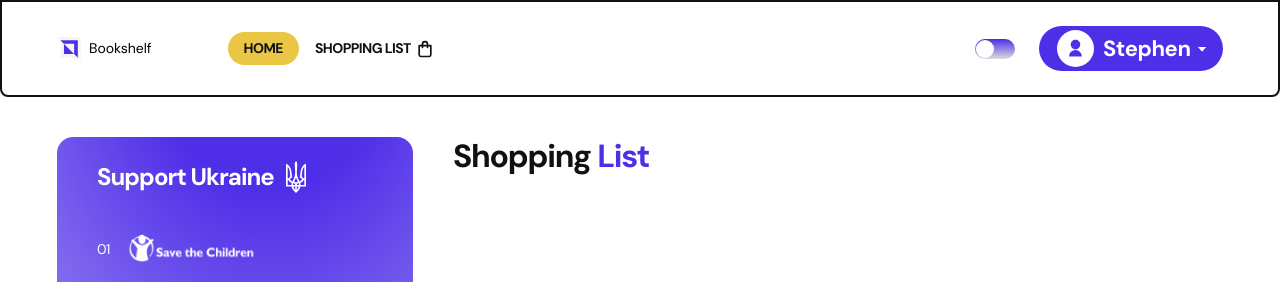
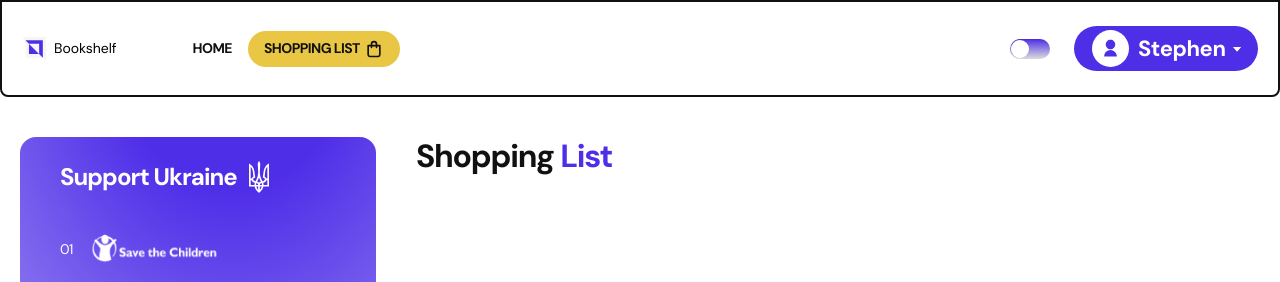
Before and after one commit to OPshenichnyi/Project-web_book, a website built with Parcel: page src/shopping-list.html in a window 1280 px wide. Shown: the top 282 px of the page. Built offline with nearby package versions, Linux system fonts and the light colour scheme.

Commit message:
fixed container and some features added

```diff
--- a/src/css/categories.css
+++ b/src/css/categories.css
@@ -1,5 +1,4 @@
 .categories {
-
   margin-bottom: 40px;
   width: 100%;
   height: 228px;
@@ -66,26 +65,19 @@
   transition: var(--default-transition);
 }
 
-
-@media screen and (min-width: 768px)  {
-
+@media screen and (min-width: 768px) {
   .categories {
     height: 472px;
     width: 329px;
   }
-
-
-
-
-
 }
 @media screen and (min-width: 1280px) {
   .container {
-    max-width: 1206px;
+    max-width: 1440px;
   }
-  .categories{
+
+  .categories {
     width: 348px;
     margin-bottom: 86px;
   }
-
 }
--- a/src/css/common.css
+++ b/src/css/common.css
@@ -83,7 +83,6 @@ body {
     margin-bottom: unset;
   }
 
-
   .categories {
     height: 472px;
   }
@@ -94,32 +93,32 @@ body {
     /* 108.333% */
     letter-spacing: -1.92px;
   }
-
 }
 
 @media screen and (min-width: 1280px) {
   .container {
-    max-width: 1206px;
+    max-width: 1440px;
+  }
+  .wrapper-sidebar {
+    margin: 40px auto 81px;
   }
   .main-wrapper {
     display: flex;
   }
   .wrapper-sidebar {
     display: unset;
-  width:unset;
+    width: unset;
   }
   .book-list {
-  margin-top: 137px;
-
+    margin-top: 40px;
   }
   .sidebar {
     padding-left: 24px;
     padding-right: 24px;
   }
-.book_cards{
+  .book_cards {
     margin-left: 40px;
   }
-
 }
 
 .title {
--- a/src/shopping-list.html
+++ b/src/shopping-list.html
@@ -4,7 +4,7 @@
     <meta charset="UTF-8" />
     <meta http-equiv="X-UA-Compatible" content="IE=edge" />
     <meta name="viewport" content="width=device-width, initial-scale=1.0" />
-    <title>Shopping List</title>
+    <title>Bookshelf</title>
     <!-- <link rel="preconnect" href="https://fonts.googleapis.com" />
     <link rel="preconnect" href="https://fonts.gstatic.com" crossorigin />
     <link
@@ -23,7 +23,74 @@
   </head>
   <body>
     <!-- HEADER -->
-    <include src="./partials/header.html"></include>
+    <header class="header">
+      <div class="container">
+        <div class="container-header">
+          <a href="/src/index.html" class="logo-link"
+            ><svg class="icon">
+              <use href="/src/images/icons.svg#icon-logo"></use>
+            </svg>
+            <span class="logo-text">Bookshelf</span>
+          </a>
+          <nav class="navigation">
+            <ul class="navigation-list">
+              <li class="navigation-item">
+                <a href="/src/index.html" class="nav-link">HOME</a>
+              </li>
+              <li class="navigation-item active">
+                <div class="nav-item-div">
+                  <a href="/src/shopping-list.html" class="nav-link"
+                    >SHOPPING LIST
+                    <svg class="item-icon">
+                      <use href="/src/images/icons.svg#icon-shopping_bag"></use>
+                    </svg>
+                  </a>
+                </div>
+              </li>
+            </ul>
+          </nav>
+          <div class="buttons-wrapper">
+            <input type="checkbox" id="switch" /><label for="switch"
+              >Toggle</label
+            >
+            <button class="burger-button">
+              <svg
+                xmlns="http://www.w3.org/2000/svg"
+                width="28"
+                height="28"
+                fill="none"
+              >
+                <path
+                  stroke="#111"
+                  stroke-linecap="round"
+                  stroke-linejoin="round"
+                  stroke-width="2"
+                  d="M19.833 11.667H3.5M24.5 7h-21M24.5 16.333h-21M19.833 21H3.5"
+                />
+              </svg>
+            </button>
+            <button type="button" class="user-button">
+              <div class="user-info">
+                <div class="user-logo">
+                  <svg
+                    class="user-icon"
+                    width="19"
+                    height="19"
+                    fill="var(--violet)"
+                  >
+                    <use href="/src/images/icons.svg#icon-user"></use>
+                  </svg>
+                </div>
+                <p class="username">Stephen</p>
+                <svg width="14" height="26" class="info-icon">
+                  <use href="/src/images/icons.svg#icon-caret-down"></use>
+                </svg>
+              </div>
+            </button>
+          </div>
+        </div>
+      </div>
+    </header>
 
     <!-- shopping-list -->
     <main>
```
Also changed, not shown: src/index.html (+5 -5 lines). Lines whose indentation alone changed are shown as unchanged.
